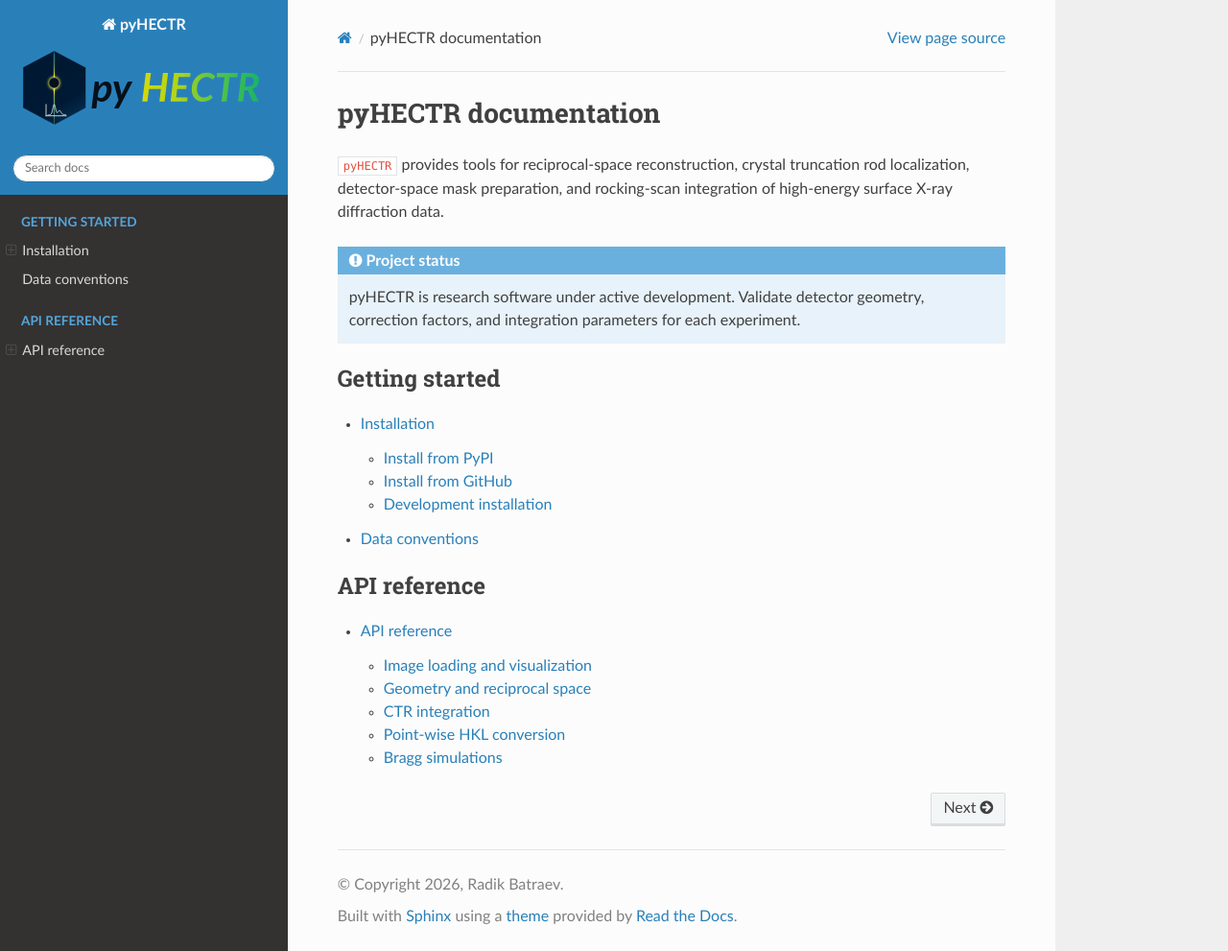
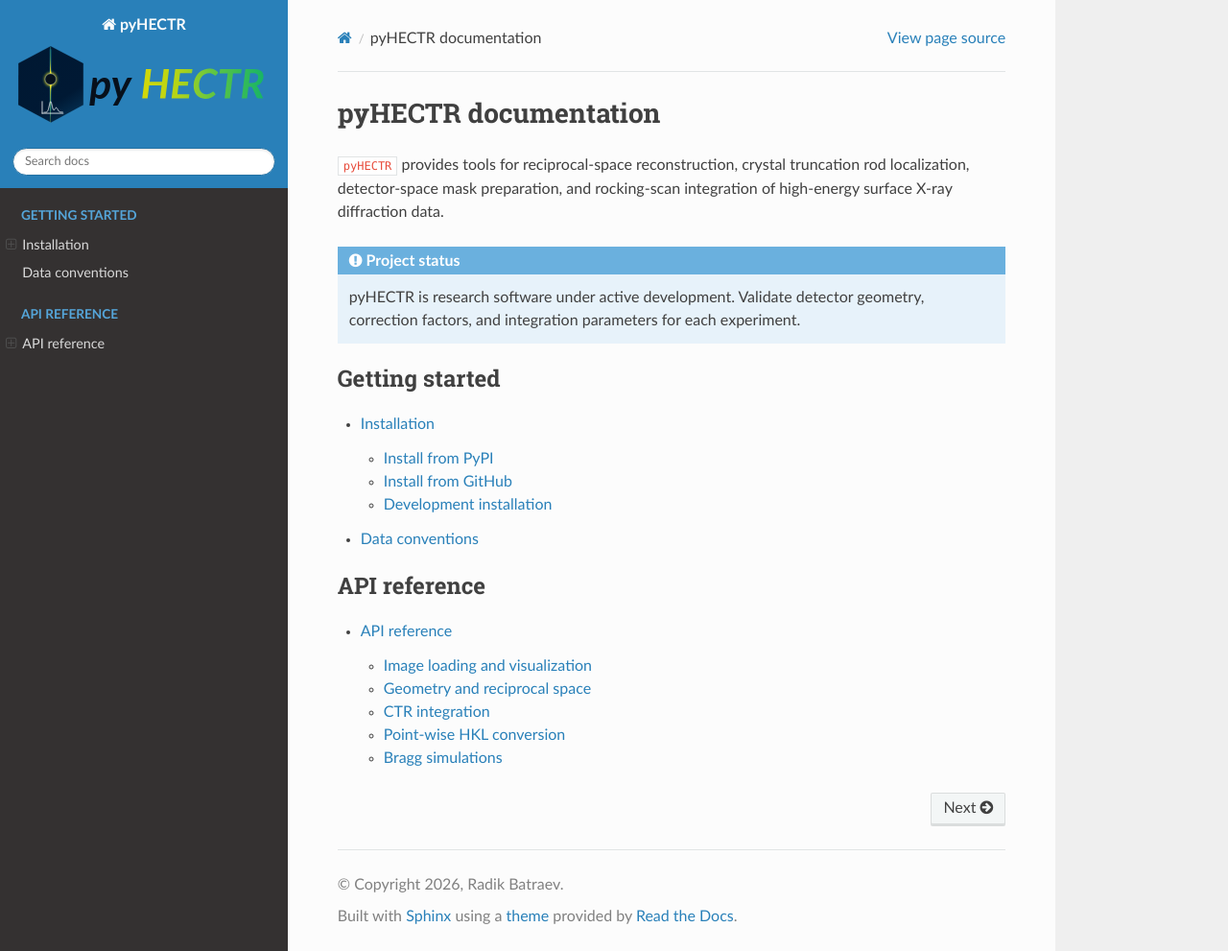
Before and after one commit to batradiik/pyHECTR, a Sphinx documentation site: the page built from docs/source/index.md, in a window 1280 px wide and 991 px high. Shown: the whole window at 96% size. Built offline with Sphinx 7.4.7 and the Read the Docs theme 3.1.0, drawn with Linux system fonts in a browser that asks for light colours.

Commit message:
Logo update

```diff
--- a/docs/source/conf.py
+++ b/docs/source/conf.py
@@ -56,4 +56,5 @@ html_theme_options = {
 }
 
 html_static_path = ["_static"]
+html_css_files = ["custom.css"]
 html_logo = "_static/pyhectr_logo.svg"
```
